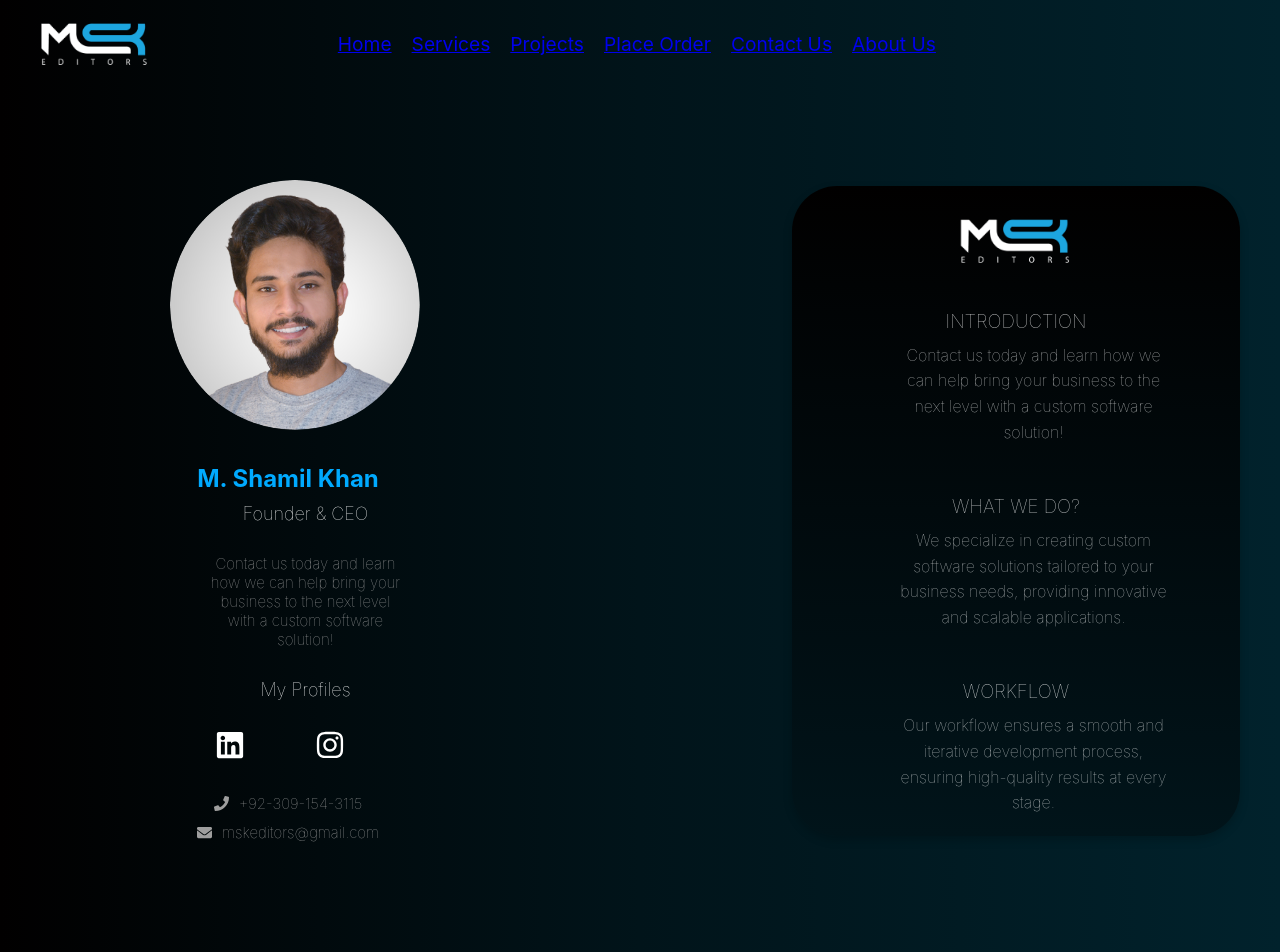
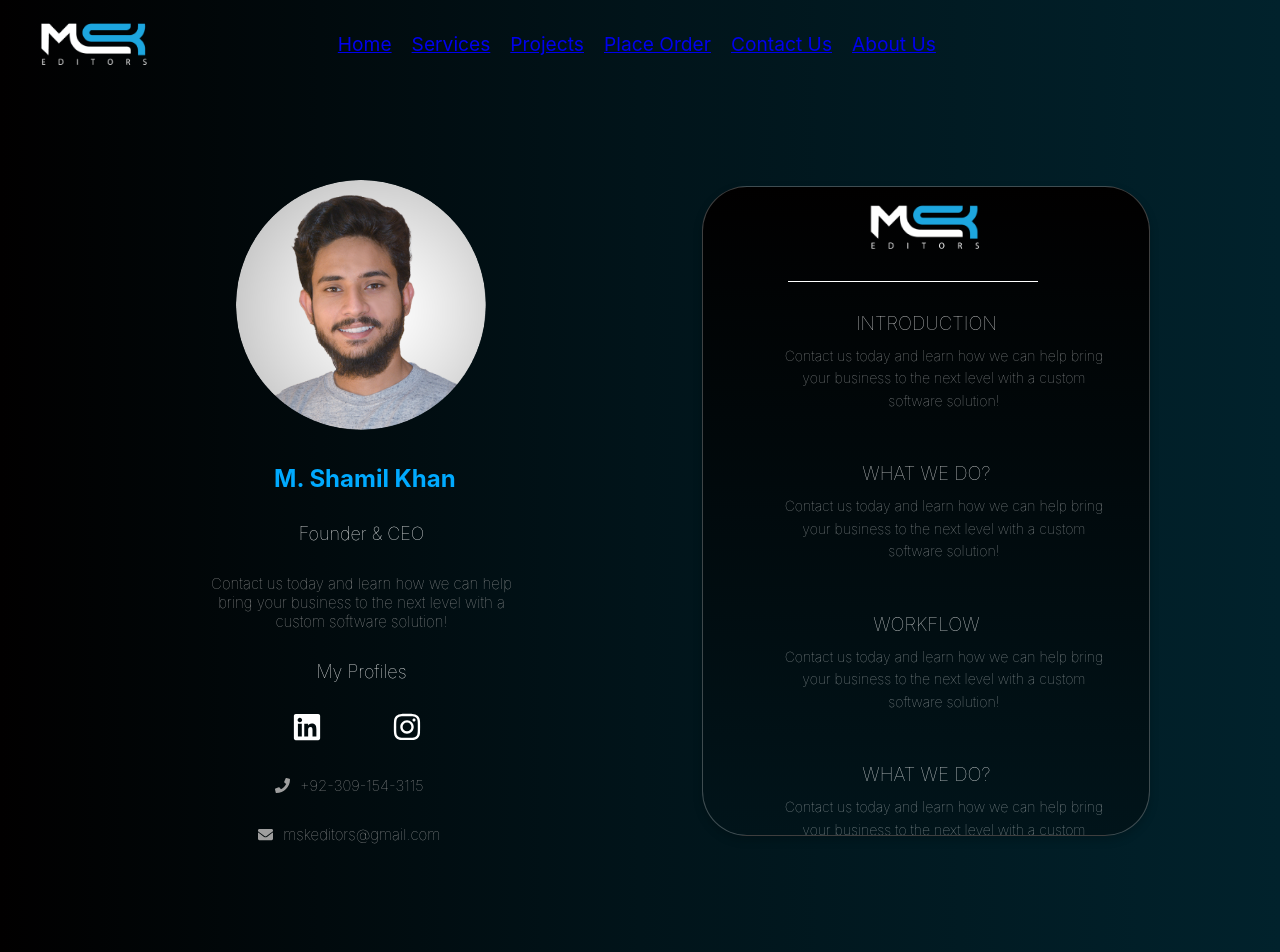
Before and after one commit to Mnahil-Naseer/MSK-Editors, a React (Vite) app: page /about-us in a window 1280 px wide. Shown: the top 952 px of the page. Built offline with nearby package versions, Linux system fonts and the light colour scheme.

Commit message:
update
completed contact and about component

```diff
--- a/src/components/AboutUs.css
+++ b/src/components/AboutUs.css
@@ -16,7 +16,7 @@
   border-radius: 10px;
   padding: 50px;
   text-align: center;
-    width: 30%;
+  width: 40%;
 }
 
 .profile-pic {
@@ -24,25 +24,28 @@
   width: 250px;
   height: 250px;
   object-fit: cover;
-    margin-bottom: 30px;
+  margin: 0px 0px 30px 10%;
 }
 
 .profile-card h2 {
   color: #00aaff;
   font-weight: bold;
   font-size: x-large;
-    margin-bottom: 10px;
+  margin: 0px 0px 30px 12%;
 }
-  .profile-card p{
+
+.profile-card p {
   font-size: 15px;
   font-weight: lighter;
   color: #9E9E9E;
   margin-bottom: 30px;
 }
+
 .social-icons {
   display: flex;
-    margin: 0px 0px 30px 45px;
+  margin: 0px 0px 30px 35%;
 }
+
 .social-icons .icon {
   font-size: 30px;
   color: white;
@@ -58,7 +61,7 @@
 }
 
 .contact-info p {
-    margin: 10px 0 10px 0;
+  margin: 0px 0px 30px 3%;
   display: flex;
   align-items: center;
   justify-content: center;
@@ -72,51 +75,64 @@
 .company-details {
   background-image: linear-gradient(to bottom, #010000, #01141A);
   border-radius: 45px;
-  padding: 30px;
+  padding: 15px;
   width: 40%;
   max-height: 650px;
+  margin: 5% 8% 0 0;
   margin-top: 5%;
   box-shadow: 0px 4px 10px rgba(0, 0, 0, 0.2);
+  border: 1px solid rgba(255, 255, 255, 0.242);
   text-align: center;
-  overflow-y: scroll; /* Enable vertical scrolling */
+  overflow-y: scroll;
+  /* Enable vertical scrolling */
 }
 
 /* Custom Scrollbar for WebKit browsers (Chrome, Safari, Edge) */
 .company-details::-webkit-scrollbar {
-  width: 17px; /* Set scrollbar width */
+  width: 15px;
+  /* Set scrollbar width */
 }
 
 .company-details::-webkit-scrollbar-thumb {
-  background-color: white; /* Set the scrollbar thumb color */
-  border: 3px solid transparent; /* Padding around the scrollbar */
-  height: 10px; /* Set the scrollbar height */
+  background-color: white;
+  /* Set the scrollbar thumb color */
+  border: 3px solid transparent;
+  /* Padding around the scrollbar */
+  height: 10px;
+  /* Set the scrollbar height */
   border-radius: 20px;
 
 }
 
 .company-details::-webkit-scrollbar-track {
-  background-color: transparent; /* Transparent track */
+  background-color: transparent;
+  /* Transparent track */
 
 }
 
 
-  .company-text{
-    margin: 40px;
+.company-text {
+  margin: 30px;
 }
+
 .company-logo {
   width: 150px;
-    margin-bottom: 0px;
+  margin-bottom: 5px;
 }
 
 .company-text h3 {
   color: #ffffffd2;
   margin-bottom: 10px;
-    font-weight:lighter;
+  font-weight: lighter;
 }
 
 .company-text p {
-    color: #ffffffb5;
+  color: #ffffff99;
   margin-bottom: 50px;
   line-height: 1.6;
-    font-weight: 0.1rem;
+  font-size: 0.88rem;
 }
+.line{
+  margin-top: 20px;
+  width: 60%;
+}
--- a/src/components/AboutUs.jsx
+++ b/src/components/AboutUs.jsx
@@ -36,6 +36,7 @@ const AboutUs = () => {
       {/* Right Section: Company Details */}
       <div className="company-details">
         <img src={logo} alt="Company Logo" className="company-logo" />
+         <div className='line'></div>
         <div className="company-text">
           <h3>INTRODUCTION</h3>
           <p>
@@ -44,23 +45,23 @@ const AboutUs = () => {
           </p>
           <h3>WHAT WE DO?</h3>
           <p>
-            We specialize in creating custom software solutions tailored to your
-            business needs, providing innovative and scalable applications.
+            Contact us today and learn how we can help bring your business to the next
+            level with a custom software solution!
           </p>
           <h3>WORKFLOW</h3>
           <p>
-            Our workflow ensures a smooth and iterative development process,
-            ensuring high-quality results at every stage.
+            Contact us today and learn how we can help bring your business to the next
+            level with a custom software solution!
           </p>
           <h3>WHAT WE DO?</h3>
           <p>
-            We specialize in creating custom software solutions tailored to your
-            business needs, providing innovative and scalable applications.
+            Contact us today and learn how we can help bring your business to the next
+            level with a custom software solution!
           </p>
           <h3>WORKFLOW</h3>
           <p>
-            Our workflow ensures a smooth and iterative development process,
-            ensuring high-quality results at every stage.
+            Contact us today and learn how we can help bring your business to the next
+            level with a custom software solution!
           </p>
         </div>
       </div>
--- a/src/components/Contact.css
+++ b/src/components/Contact.css
@@ -17,7 +17,7 @@
     justify-content: space-between;
     align-items: flex-start;
     padding: 80px;
-    margin-top: 60px;
+    margin-top: 90px;
   }
 
   .details {
@@ -31,7 +31,7 @@
   .contact-logo {
     width: 105%;
     height: auto;
-    margin-bottom: 20px;
+    margin:0 20px 20px 0 ;
   }
 
   h1 {
@@ -76,18 +76,24 @@
   .chat-form textarea{
     padding: 80px;
   }
-
-  .chat-form button {
-    background-color: #00AAFF;
+  .flex{
+    display: flex;
+    justify-content: space-between;
+  }
+  .flex button {
+    background-color: #000000;
     color: white;
     border: none;
     padding: 15px;
-    border-radius: 10px;
+    width: 58%;
+    border-radius: 15px;
     cursor: pointer;
+    margin-top: 20px;
   }
 
   .form-logo {
     width: 100px;
+    height: auto;
     margin-top: 20px;
   }
 
--- a/src/components/Contact.jsx
+++ b/src/components/Contact.jsx
@@ -1,6 +1,6 @@
 import React from 'react';
 import './Contact.css';
-import logo from '../assets/img/blue1.1 1.png';
+import logo from '../assets/img/blue1.1 2.png';
 
 const Contact = () => {
   return (
@@ -21,9 +21,9 @@ const Contact = () => {
             <input type="email" placeholder="Work Email" />
             <input type="text" placeholder="Contact" />
             <textarea placeholder="Your Message"></textarea>
-            <button type="submit">Send</button>
+            <div className='flex'><button type="submit">Send</button>
+            <img src={logo} alt="MSK Logo" className="form-logo" /></div>
           </form>
-          <img src={logo} alt="MSK Logo" className="form-logo" />
         </div>
       </div>
   );
```
Also changed, not shown: src/assets/img/blue1.1 2.png (added). Lines whose indentation alone changed are shown as unchanged.
